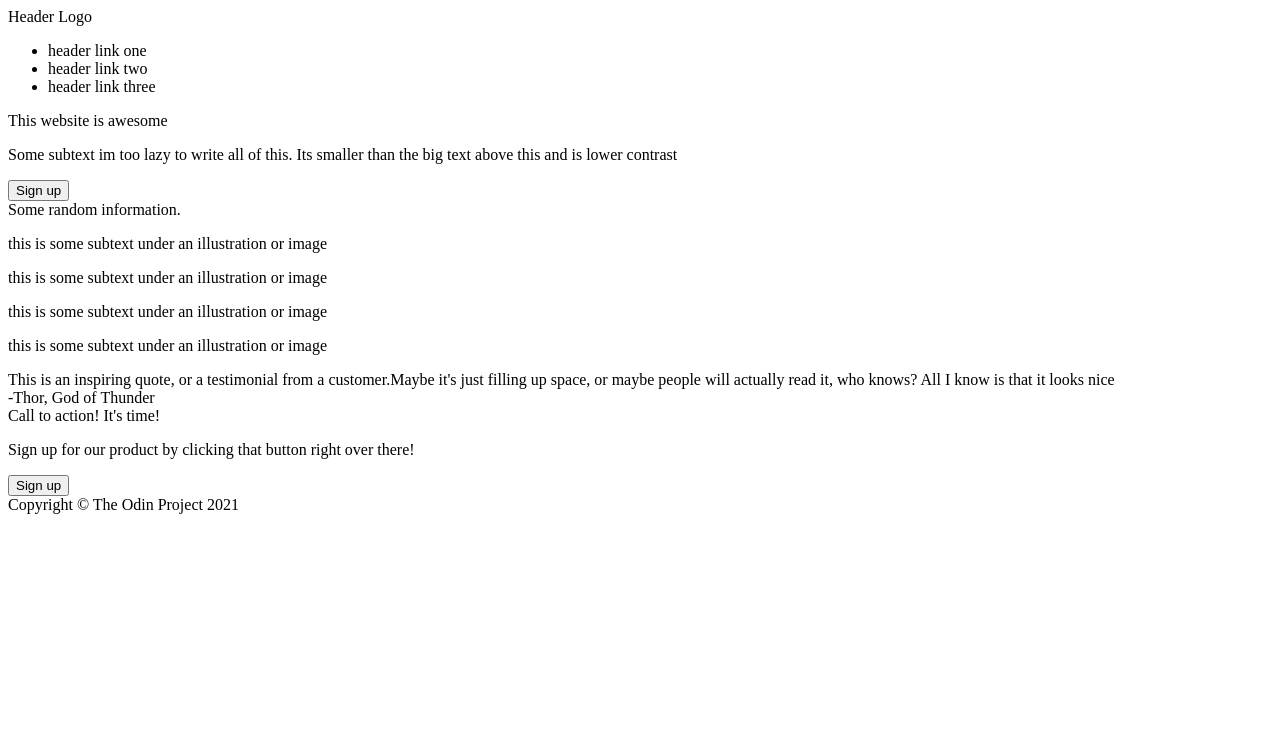
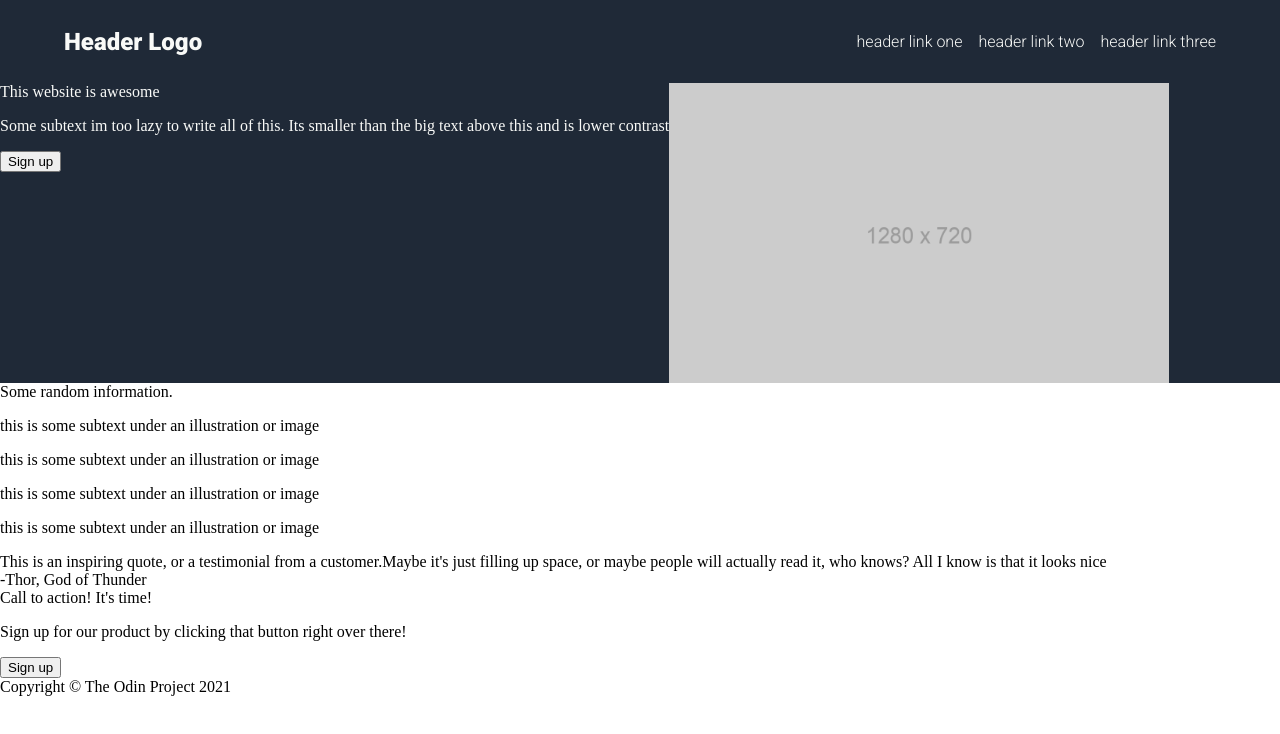
Before and after one commit to stiglicandjela/odin-landing-page, a plain HTML site: page index.html in a window 1280 px wide. Drawn offline with Linux system fonts and the light colour scheme.

Commit message:
Add the picture placeholder

```diff
--- a/index.html
+++ b/index.html
@@ -16,9 +16,13 @@
         </ul>
     </div>
     <div class="hero">
+        <div class="hero-content">
         <div class="hero-text">This website is awesome</div>
         <p>Some subtext im too lazy to write all of this. Its smaller than the big text above this and is lower contrast</p>
         <button>Sign up</button>
+        </div>
+                <img src="placeholder.com-1280x720.png" alt="Placeholder image">
+        </div>
     </div>
     <div class="info">
         <div class="info-text">
--- a/style.css
+++ b/style.css
@@ -1 +1,48 @@
 @import url('https://fonts.googleapis.com/css2?family=Roboto:ital,wght@0,100..900;1,100..900&display=swap');
+
+body{
+    display: flex;
+    flex-direction: column;
+    flex: 1;
+    margin: 0;
+    padding: 0;
+}
+
+.header{
+    display: flex;
+    background-color: #1F2937;
+    color: #F9FAF8;
+    font-family: 'Roboto';
+    padding: 16px 64px;
+    justify-content: center;
+    align-items: center;
+}
+
+.logo{
+    font-weight: 900;
+    font-size: 24px;
+}
+
+ul{
+    display: flex;
+    gap: 16px;
+    list-style-type:none;
+    margin-left: auto;
+    font-weight: 300;
+}
+
+.hero{
+    background-color: #1F2937;
+    color: #F9FAF8;
+    display: flex;
+    flex-direction: row;
+}
+
+.hero-content{
+
+}
+
+.hero img{
+    height: 300px;
+    width: 500px;
+}
```
Also changed, not shown: placeholder.com-1280x720.png (added).
